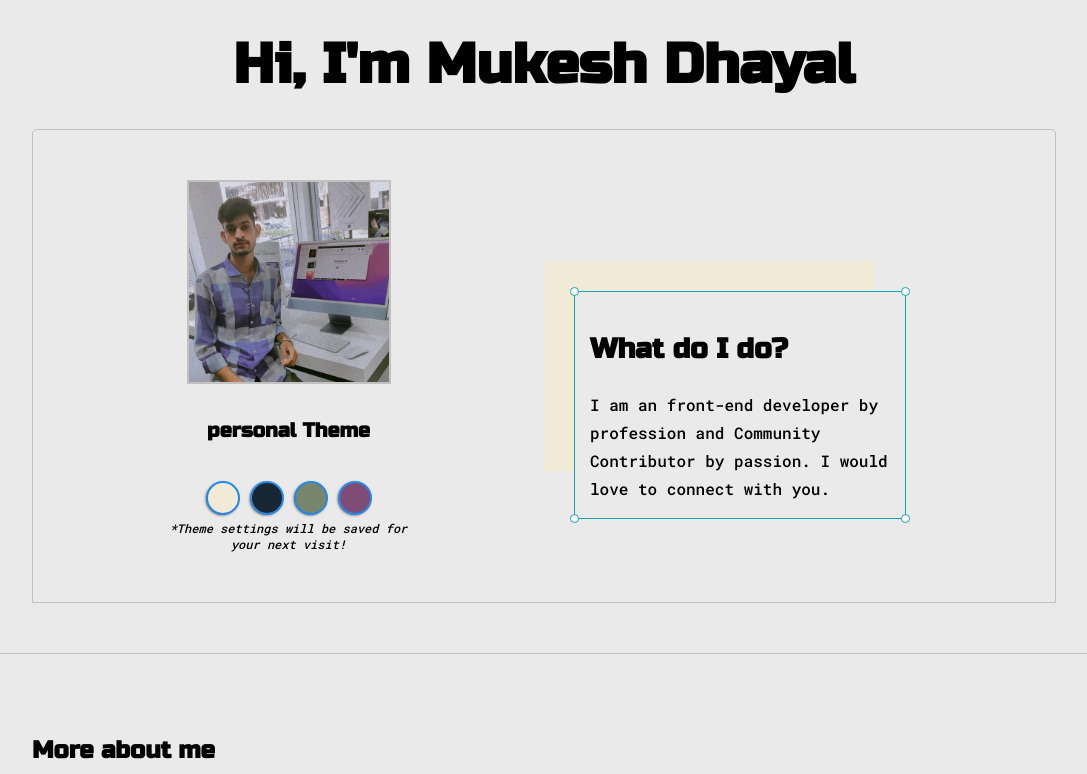
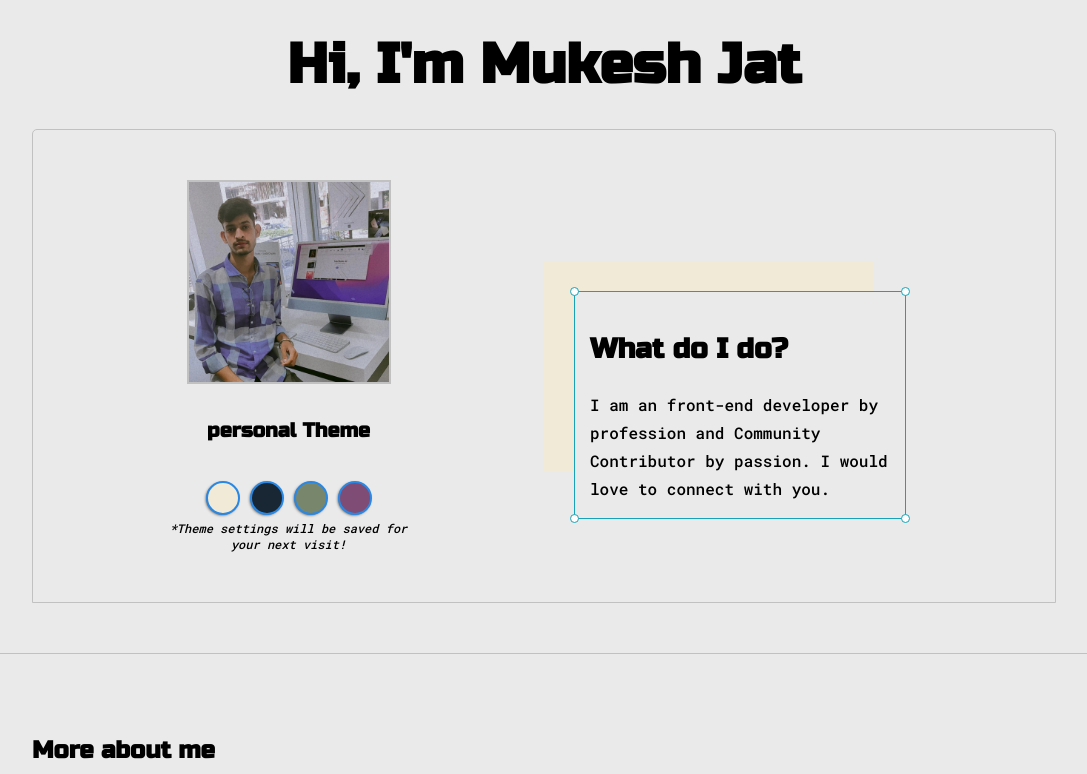
Before and after one commit to mukeshjat/portfolio, a plain HTML site: page index.html in a window 1280 px wide. Shown: the top 774 px of the page, without its empty margins (96-1183 px from the left). Drawn offline with Linux system fonts and the light colour scheme.

Commit message:
Update index.html

```diff
--- a/index.html
+++ b/index.html
@@ -21,7 +21,7 @@
     <section class="first">
         <div class="firstcontent">
             <div class="name-wrapper">
-                <h1>Hi, I'm Mukesh Dhayal</h1>
+                <h1>Hi, I'm Mukesh Jat</h1>
 
             </div>
             <div class="intro-wrapper">
```
